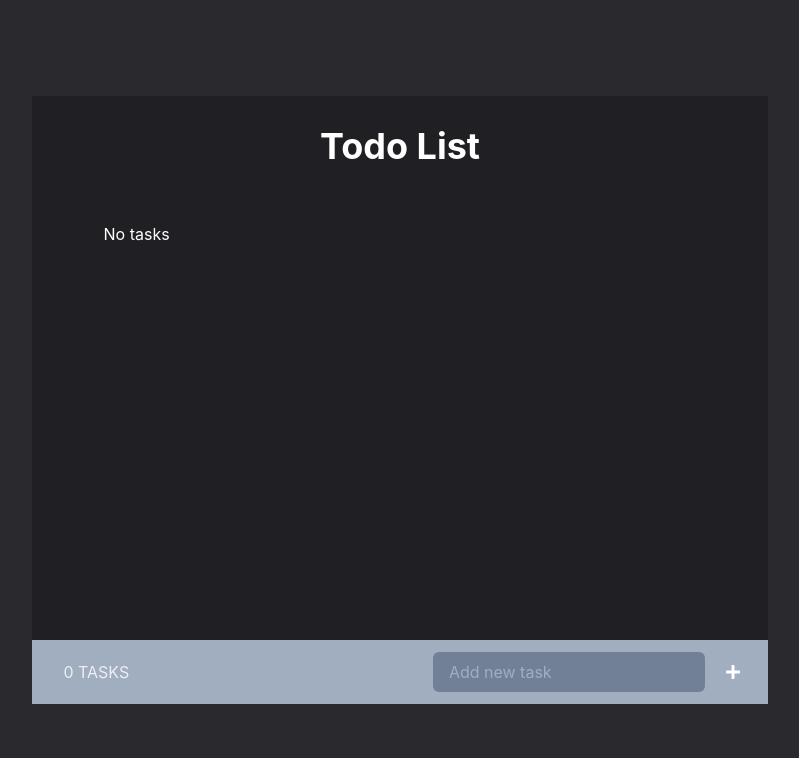
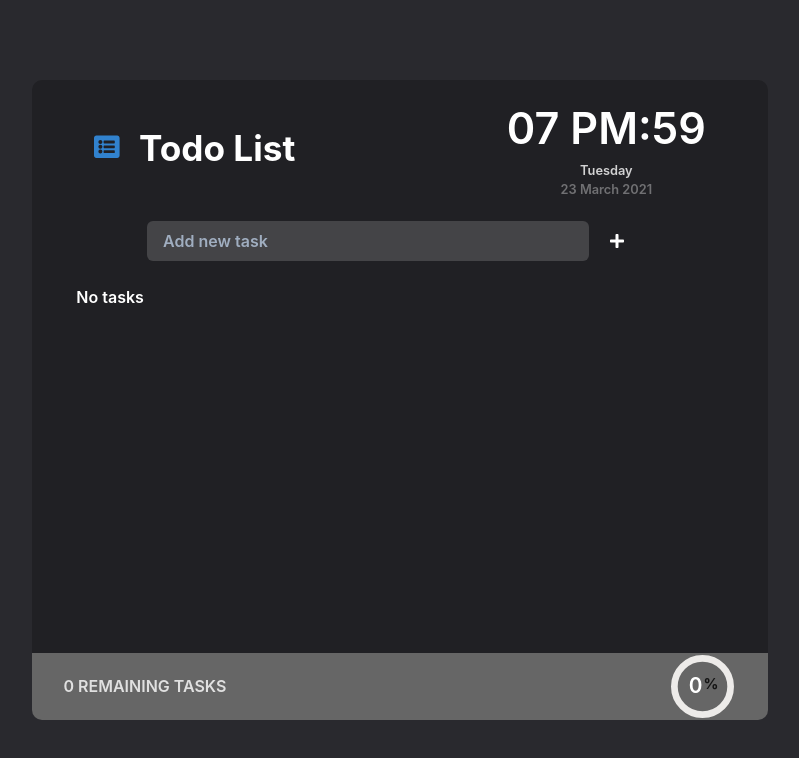
Before and after one commit to matheusazambuja/to-do, a Next.js app: page / in a window 1280 px wide. Shown: the top 758 px of the page, without its empty margins (240-1039 px from the left). Built offline with nearby package versions, Linux system fonts and the light colour scheme.

Commit message:
Add time and date, change layout and style of components ✔️

```diff
--- a/src/components/TaskList.tsx
+++ b/src/components/TaskList.tsx
@@ -5,6 +5,7 @@ import React, { useState } from "react"
 import { Input } from "@chakra-ui/input"
 import { Button } from "@chakra-ui/button"
 import { FontAwesomeIcon } from "@fortawesome/react-fontawesome"
+import { CircularProgress, CircularProgressLabel } from "@chakra-ui/progress"
 
 interface Task {
   id: number
@@ -12,9 +13,54 @@ interface Task {
   isComplete: boolean
 }
 
+interface DateNow {
+  seconds: string,
+  minutes: string,
+  hours: string,
+  dayOfWeek: string,
+  day: string,
+  month: string,
+  year: string
+}
+
+
+function capitalize(string: string) {
+  return string.charAt(0).toUpperCase() + string.slice(1)
+}
+
+function formatDateTime(minuteOrHour: string) {
+  if (minuteOrHour.length === 1) return '0'.concat(minuteOrHour)
+  return minuteOrHour
+}
+
+
 export default function TaskList() {
+  const [dateNow, setDateNow] = useState<DateNow>({} as DateNow)
   const [tasks, setTasks] = useState<Task[]>([])
   const [newTaskTitle, setNewTaskTitle] = useState('')
+
+
+  setTimeout(() => {
+    const dateCurrent = new Date()
+    setDateNow({
+      seconds: formatDateTime(dateCurrent.toLocaleTimeString('default', { second: '2-digit' })),
+      minutes: formatDateTime(dateCurrent.toLocaleTimeString('default', { minute: '2-digit' })),
+      hours: formatDateTime(dateCurrent.toLocaleTimeString('default', { hour: '2-digit' })),
+      dayOfWeek: capitalize(dateCurrent.toLocaleDateString('default', { weekday: 'long' })),
+      day: dateCurrent.toLocaleDateString('default', { day: 'numeric' }),
+      month: capitalize(dateCurrent.toLocaleDateString('default', { month: 'long' })),
+      year: dateCurrent.toLocaleDateString('default', { year: 'numeric' })
+    })
+  }, 1000)
+
+  function quantTaskListComplete(tasks: Task[]) {
+    const countTaskList = tasks.length
+    const countTaskListCompleted = tasks.filter(task => {
+      return task.isComplete
+    }).length
+
+    return countTaskList ? Math.round((countTaskListCompleted / countTaskList) * 100) : 0
+  }
 
   function handleCreateNewTask() {
     const id = Math.floor(Math.random() * 1000)
@@ -66,7 +112,7 @@ export default function TaskList() {
     paddingLeft: '1.2rem',
     borderRadius: '12px',
 
-    background: 'whiteAlpha.200',
+    background: 'whiteAlpha.100',
   }
 
   return (
@@ -92,22 +138,108 @@ export default function TaskList() {
 
       <Flex as='header'
         gridArea='header'
+
+        direction='column'
         alignItems='center'
-        justifyContent='space-between'
 
         background='gray.700'
         color='white'
+
+        borderRadius='10px 10px 0px 0px'
 
         paddingTop='1rem'
         paddingBottom='0.7rem'
 
       >
-        <Heading
+        <Flex as='div'
+          alignItems='center'
+          justifyContent='space-between'
+          width='83%'
+
+          marginBottom='1rem'
+        >
+          <Flex as='span'
+            alignItems='center'
+            justifyContent='center'
+          >
+            <Text as='span'
+              color='blue.500'
+              fontSize='1.6rem'
+              marginRight='0.6rem'
+            >
+              <FontAwesomeIcon icon='list-alt' />
+            </Text>
+            <Heading
+              fontSize='2.2rem'
+              marginLeft='0.6rem'
+            >
+              Todo List
+            </Heading>
+          </Flex>
+
+          <Flex as='span'
+            direction='column'
+            alignItems='center'
+            justifyContent='center'
+            textAlign='center'
+          >
+
+            <Text as='span'
+              fontSize='2.7rem'
+              fontWeight='medium'
+            >
+              {dateNow.hours}:{dateNow.minutes}
+            </Text>
+
+            <Text as='span'
+              color='whiteAlpha.800'
+              fontSize='0.8rem'
+              fontWeight='medium'
+            >
+              {dateNow.dayOfWeek}
+            </Text>
+            <Text as='span'
+              color='whiteAlpha.500'
+              fontSize='0.8rem'
+              fontWeight='medium'
+            >
+              {dateNow.day} {dateNow.month} {dateNow.year}
+            </Text>
+          </Flex>
+        </Flex>
+
+        <Flex as='div'
+          alignItems='center'
+          justifyContent='center'
+
           width='100%'
-          textAlign='center'
+          marginRight='0.8rem'
         >
-          Todo List
-        </Heading>
+          <Input id='input-title'
+            type='text'
+            placeholder='Add new task'
+            onChange={(e) => setNewTaskTitle(e.target.value)}
+
+            background='whiteAlpha.300'
+            fontWeight='medium'
+
+            border='0'
+            width='60%'
+            marginRight='0.3rem'
+            marginTop='5px'
+            marginBottom='5px'
+          />
+          <Button type='submit' onClick={handleCreateNewTask}
+            background='transparent'
+            color='white'
+
+            _hover={{
+              background: 'whiteAlpha.200',
+            }}
+          >
+            <FontAwesomeIcon icon='plus'/>
+          </Button>
+        </Flex>
 
       </Flex>
 
@@ -115,7 +247,7 @@ export default function TaskList() {
         gridArea='content'
         direction='column'
 
-        padding='1.9rem 3.5rem'
+        padding='0.5rem 4.2rem 1.9rem 1.8rem'
 
         background='gray.700'
         color='white'
@@ -149,7 +281,8 @@ export default function TaskList() {
                   </Button>
 
                   <Text as='s'
-                    color='gray.500'
+                    color='gray.300'
+                    fontWeight='medium'
                     marginBottom='5px'
                   >
                     {task.title}
@@ -220,6 +353,7 @@ export default function TaskList() {
               <Text as='span'
                 background='transparent'
                 color='white'
+                fontWeight='medium'
                 textAlign='center'
               >
                 No tasks
@@ -231,54 +365,52 @@ export default function TaskList() {
       </Flex>
       <Flex as='footer'
         gridArea='footer'
-        direction='row'
         alignItems='center'
         justifyContent='space-between'
 
-        background='gray.400'
+        background='gray.900'
         color='white'
 
-        paddingLeft='2rem'
+        borderRadius='0px 0px 10px 10px'
+
+        padding='0 2rem'
       >
         <Text as='span'
           color='whiteAlpha.800'
+          fontWeight='medium'
         >
           {
             tasks.filter(task => {
               return !task.isComplete
             }).length
-          } TASKS
+          } REMAINING TASKS
         </Text>
 
-        <Flex as='div'
-          alignItems='center'
-          justifyContent='center'
-          marginRight='0.8rem'
+        <CircularProgress value={quantTaskListComplete(tasks)}
+
+          color='green.500'
+          size='67'
         >
-          <Input id='input-title'
-            type='text'
-            placeholder='Add new task'
-            onChange={(e) => setNewTaskTitle(e.target.value)}
+          <CircularProgressLabel fontSize='1.3rem' fontWeight='medium'>
+            {quantTaskListComplete(tasks)}
+            <Text as='span'
+              position='relative'
+              left='1px'
+              top='-4px'
 
-            background='gray.500'
-            border='0'
-            width='17rem'
-            marginRight='0.3rem'
-            marginTop='5px'
-            marginBottom='5px'
-          />
-          <Button type='submit' onClick={handleCreateNewTask}
-            background='transparent'
-            color='white'
+              color='blackAlpha.800'
 
-            _hover={{
-              background: 'whiteAlpha.300',
-            }}
-          >
-            <FontAwesomeIcon icon='plus'/>
-          </Button>
-        </Flex>
+              fontSize='0.92rem'
+              fontWeight='bold'
+            >
+              %
+            </Text>
+          </CircularProgressLabel>
+        </CircularProgress>
       </Flex>
     </Grid>
   )
 }
+
+export async function getStaticProps() {
+}
--- a/src/pages/_app.tsx
+++ b/src/pages/_app.tsx
@@ -1,11 +1,11 @@
 import ThemeContainer from '../contexts/theme/ThemeContainer'
-import { faCheckSquare, faTrash, faCheckCircle, faCircle, faPlus } from '@fortawesome/free-solid-svg-icons'
+import { faCheckSquare, faTrash, faCheckCircle, faCircle, faPlus, faListAlt } from '@fortawesome/free-solid-svg-icons'
 import { library } from '@fortawesome/fontawesome-svg-core'
 
 
 function MyApp({ Component, pageProps }) {
   library.add(
-    faCheckSquare, faTrash, faCheckCircle, faCircle, faPlus
+    faCheckSquare, faTrash, faCheckCircle, faCircle, faPlus, faListAlt
   )
 
   return (
--- a/src/styles/theme.ts
+++ b/src/styles/theme.ts
@@ -20,6 +20,7 @@ export const customTheme = extendTheme({
       100: "#f0f1f3",
       300: '#D8D8D8',
       330: '#DCDDE0',
+      500: '#2D2D38',
       600: '#29292E',
       700: '#202024',
       900: '#666',
@@ -29,6 +30,7 @@ export const customTheme = extendTheme({
       ...theme.colors.blue,
       600: '#5965E0',
       620: '#4953B8',
+      700: '#3346FF',
       800: '#2E384D',
       900: '#121241',
     },
```
